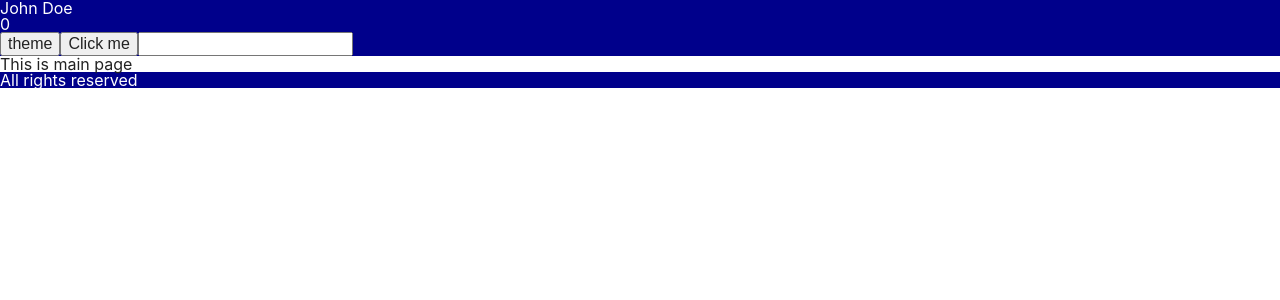
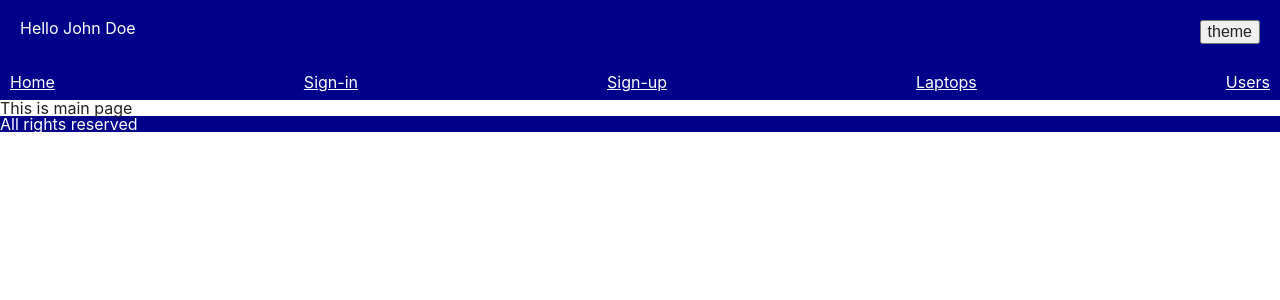
Before and after one commit to freshcourses-fe/react-lessons, a React (Create React App) app: page / in a window 1280 px wide. Shown: the top 300 px of the page. Built offline with nearby package versions, Linux system fonts and the light colour scheme.

Commit message:
Refactor Header

```diff
--- a/src/components/Header/Header.scss
+++ b/src/components/Header/Header.scss
@@ -5,3 +5,20 @@
 .white {
   background-color: lightblue;
 }
+
+.headerContainer {
+  display: flex;
+  justify-content: space-between;
+  padding: 20px;
+}
+
+.navList {
+  display: flex;
+  justify-content: space-between;
+  flex-wrap: wrap;
+  padding: 10px;
+}
+
+.navLink {
+  color: inherit;
+}
--- a/src/components/Header/index.jsx
+++ b/src/components/Header/index.jsx
@@ -1,48 +1,39 @@
-import { useContext, useEffect, useState, useCallback, useMemo } from 'react';
+import { useContext } from 'react';
+import { Link } from 'react-router-dom';
 import { ThemeContext, UserContext } from '../../contexts';
 import './Header.scss';
-
-function heavyCalcFunction(inputValue) {
-  let x = 0;
-
-  for (let i = 0; i < 1_000_000_000; i++) {
-    x++;
-  }
-
-  return inputValue ** 9;
-}
 
 function Header(props) {
   const [theme, toggleTheme] = useContext(ThemeContext);
   const [user, setUser] = useContext(UserContext);
-  const [inputValue, setValue] = useState('');
-
-  const handleChange = useCallback(({ target: { value } }) => {
-    setValue(Number(value));
-  }, []);
-
-  const logUser = useCallback(() => {
-    console.log(`${user.name} ${user.lastName}`);
-  }, [user]);
-
-  useEffect(() => {
-    console.log('render');
-  }, [logUser]);
-
-  const calculatedValue = useMemo(
-    () => heavyCalcFunction(inputValue),
-    [inputValue]
-  );
 
   return (
     <header className={theme}>
-      <h1>
-        {user.name} {user.lastName}
-      </h1>
-      <h2>{calculatedValue}</h2>
-      <button onClick={toggleTheme}>theme</button>
-      <button onClick={logUser}>Click me</button>
-      <input type="number" value={inputValue} onChange={handleChange} />
+      <div className="headerContainer">
+        <h1>
+          Hello {user.name} {user.lastName}
+        </h1>
+        <button onClick={toggleTheme}>theme</button>
+      </div>
+      <nav>
+        <ul className='navList'>
+          <li>
+            <Link className='navLink' to="/">Home</Link>
+          </li>
+          <li>
+            <Link className='navLink' to="/signin">Sign-in</Link>
+          </li>
+          <li>
+            <Link className='navLink' to="/signup">Sign-up</Link>
+          </li>
+          <li>
+            <Link className='navLink' to="/laptops">Laptops</Link>
+          </li>
+          <li>
+            <Link className='navLink' to="/users">Users</Link>
+          </li>
+        </ul>
+      </nav>
     </header>
   );
 }
```
